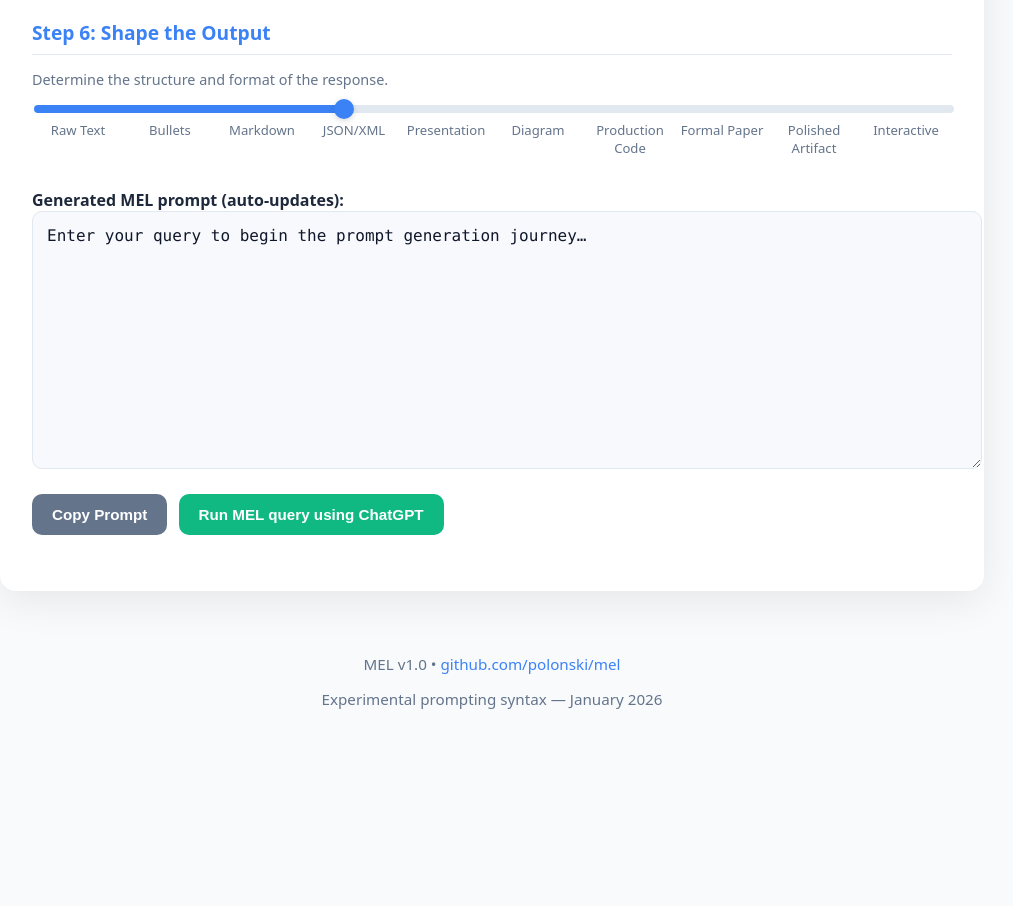
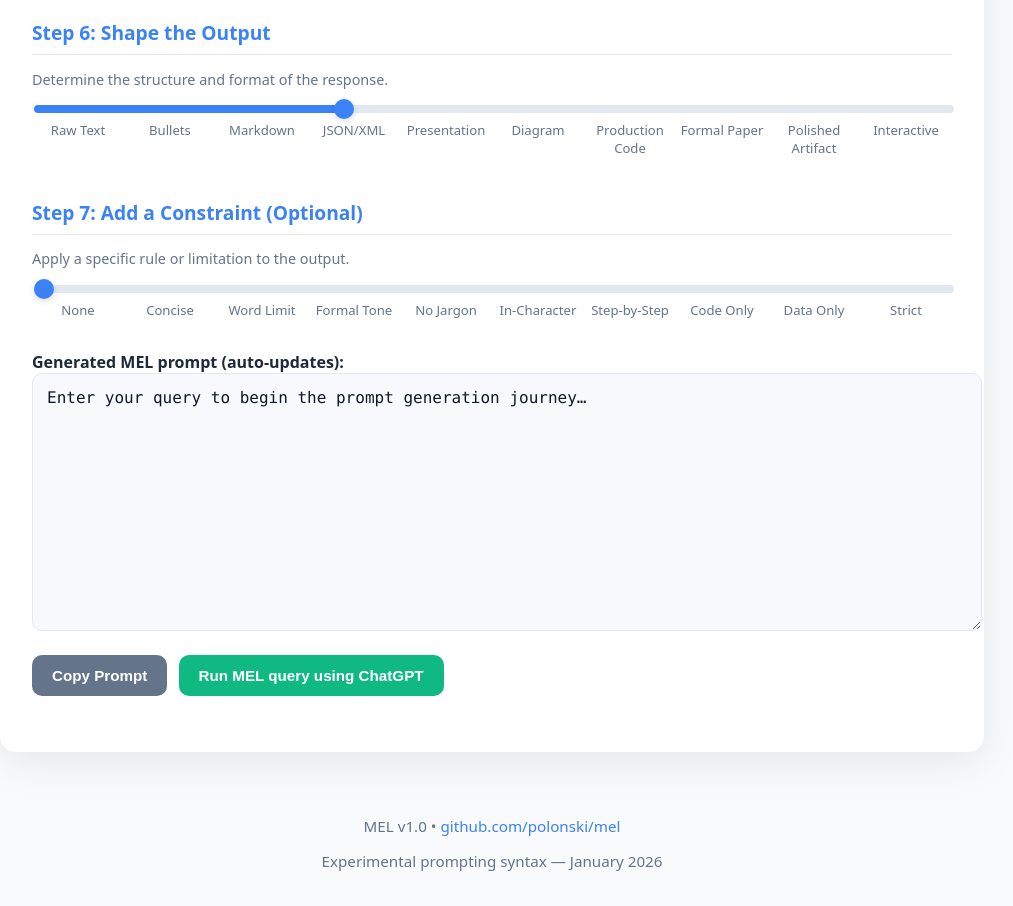
Before and after one commit to polonski/mel, a plain HTML site: page docs/index.html in a window 1280 px wide. Shown: the part 1192-2098 px from the top of the page, without its empty margins (148-1161 px from the left). Before the commit the page ends 1936 px from the top, so only its background shows below. Drawn offline with Linux system fonts and the light colour scheme.

Commit message:
feat(index):add Constraint directive

```diff
--- a/docs/index.html
+++ b/docs/index.html
@@ -364,6 +364,24 @@
         </div>
       </div>
 
+      <div class="slider-group" id="step7">
+        <h2 class="step-heading">Step 7: Add a Constraint (Optional)</h2>
+        <label for="constraintLevel">Apply a specific rule or limitation to the output.</label>
+        <input type="range" id="constraintLevel" min="1" max="10" value="1" oninput="updateSlider(this)">
+        <div class="slider-labels">
+          <span>None</span>
+          <span>Concise</span>
+          <span>Word Limit</span>
+          <span>Formal Tone</span>
+          <span>No Jargon</span>
+          <span>In-Character</span>
+          <span>Step-by-Step</span>
+          <span>Code Only</span>
+          <span>Data Only</span>
+          <span>Strict</span>
+        </div>
+      </div>
+
     </div>
 
     <div class="output-section">
@@ -400,6 +418,7 @@
       role: { base: ['an eager Student', 'a helpful Assistant', 'a creative Collaborator', 'a domain Expert', 'a world-class Specialist', 'a wise Mentor', 'a forward-thinking Visionary', "a Devil's Advocate", 'an Oracle of wisdom', 'a System Simulator'] },
       intent: { base: ['Summarize and rephrase', 'Execute the following instructions for', 'Achieve the primary objective of', 'Synthesize multiple concepts from', 'Execute a high-stakes, precision-critical directive for', 'Brainstorm a wide list of ideas for', 'Explain the core concepts of', 'Critique and find flaws in', 'Create a high-level strategy for', 'Deconstruct the core principles of'] },
       purpose: { base: ['', 'for a practical, immediate solution', 'for educational purposes, to learn or teach', 'to create a durable and valuable resource', 'to inform a high-level strategic decision', 'for a commercial application or business value', 'to generate a profoundly positive human impact', 'for artistic, poetic, or philosophical value', 'to be provocative and challenge established thinking', 'to be transformative and alter a core perspective'] },
+      constraint: { base: ['', 'Constraint: Be as concise and direct as possible.', 'Constraint: The response must not exceed 400 words.', 'Constraint: Maintain a strictly formal and professional tone.', 'Constraint: Avoid all technical jargon and explain in simple terms.', 'Constraint: Do not break character from the specified Persona.', 'Constraint: Present the answer as a clear, step-by-step process.', 'Constraint: The output must only contain code, with no explanatory text.', 'Constraint: The output must only be a valid data format (like JSON), with no surrounding text.', 'Constraint: The most important rule is to follow all other directives with absolute strictness.'] },
       innovation: { base: ['', 'by making minor, safe improvements', 'from an unconventional angle', 'by introducing a surprising and clever element', 'by drawing inspiration from a different domain', 'by challenging the fundamental assumptions', 'by using first-principles thinking', 'by infusing a bold, heretical viewpoint', 'by generating a paradigm-shifting insight', 'by combining multiple exotic ideas'] },
       style: { base: ['as raw, unadorned data', 'in a direct, simple, and unformatted style', 'with professional formatting (headings, lists)', 'with precise, technical, domain-specific language', 'with an elegant, persuasive, and narrative flow', 'in a Socratic style of questions and answers', 'with high-quality, evocative literary prose', 'with rich metaphor and poetic language', 'as a masterpiece of clarity, depth, and beauty', 'in a structured, code-like format (e.g., pseudocode)'] },
       output: { base: ['as unformatted raw text', 'as a simple, scannable list of bullet points', 'as a well-structured markdown document', 'as a valid JSON or XML data structure', 'as content for a presentation (slides/notes)', 'as a textual diagram (e.g., Mermaid or DOT syntax)', 'as clean, commented, production-ready code', 'as a formal paper with academic structure', 'as a polished, publish-ready artifact', 'as a plan or code for a simple interactive app'] }
@@ -427,6 +446,7 @@
       const roleTxt = sliders.role.base[getLevel('roleLevel')];
       const intentTxt = sliders.intent.base[getLevel('intentLevel')];
       const purposeTxt = sliders.purpose.base[getLevel('purposeLevel')];
+      const constraintTxt = sliders.constraint.base[getLevel('constraintLevel')];
       const innovationTxt = sliders.innovation.base[getLevel('innovationLevel')];
       const styleTxt = sliders.style.base[getLevel('styleLevel')];
       const outputTxt = sliders.output.base[getLevel('outputLevel')];
@@ -437,6 +457,7 @@ Query:
   """
   ${query}
   """
+${constraintTxt ? constraintTxt : ''}
 ${purposeTxt ? `Purpose: ${purposeTxt}` : ''}
 ${innovationTxt ? `Innovate: ${innovationTxt}` : ''}
 Style: ${styleTxt}
```
